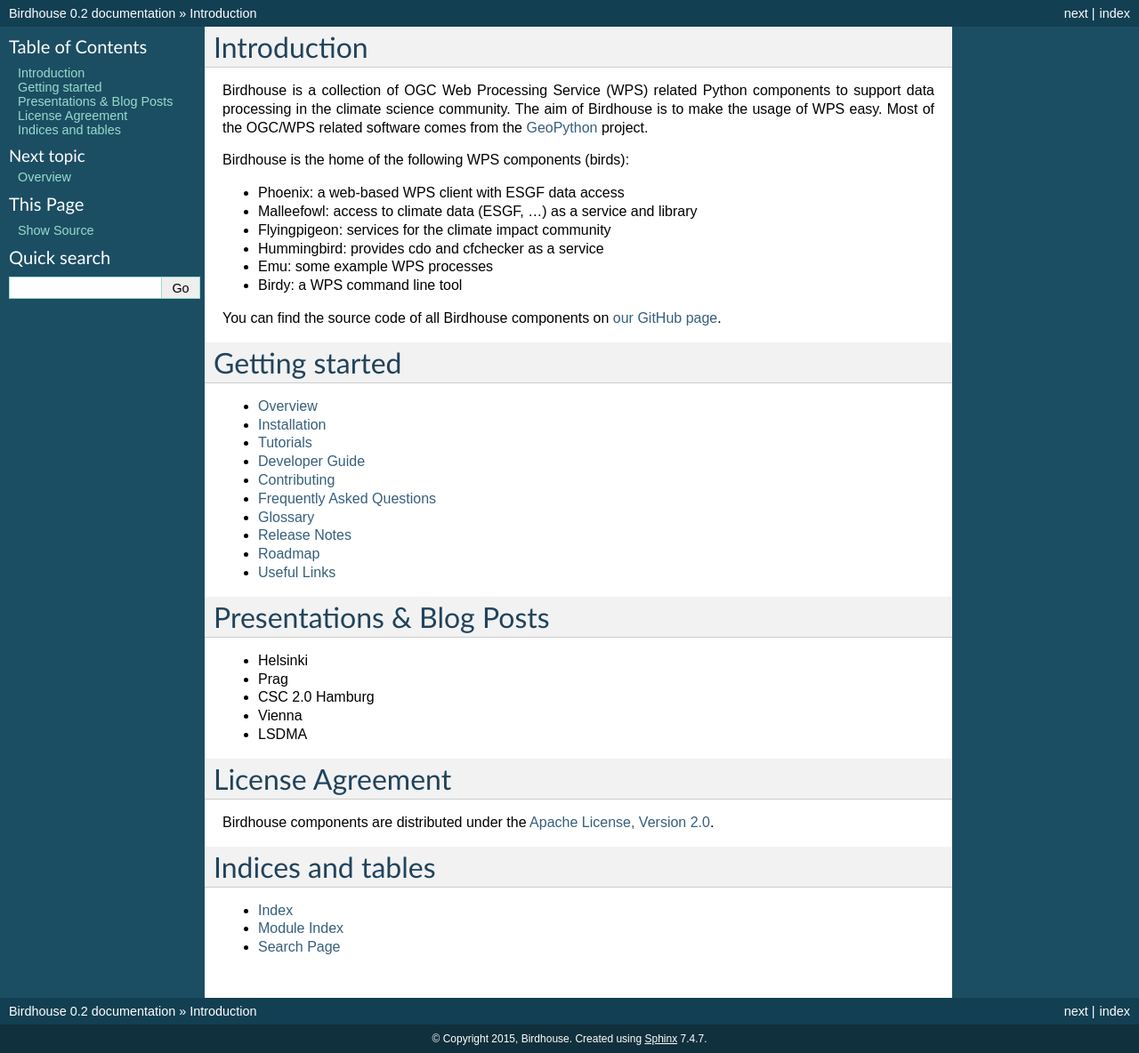
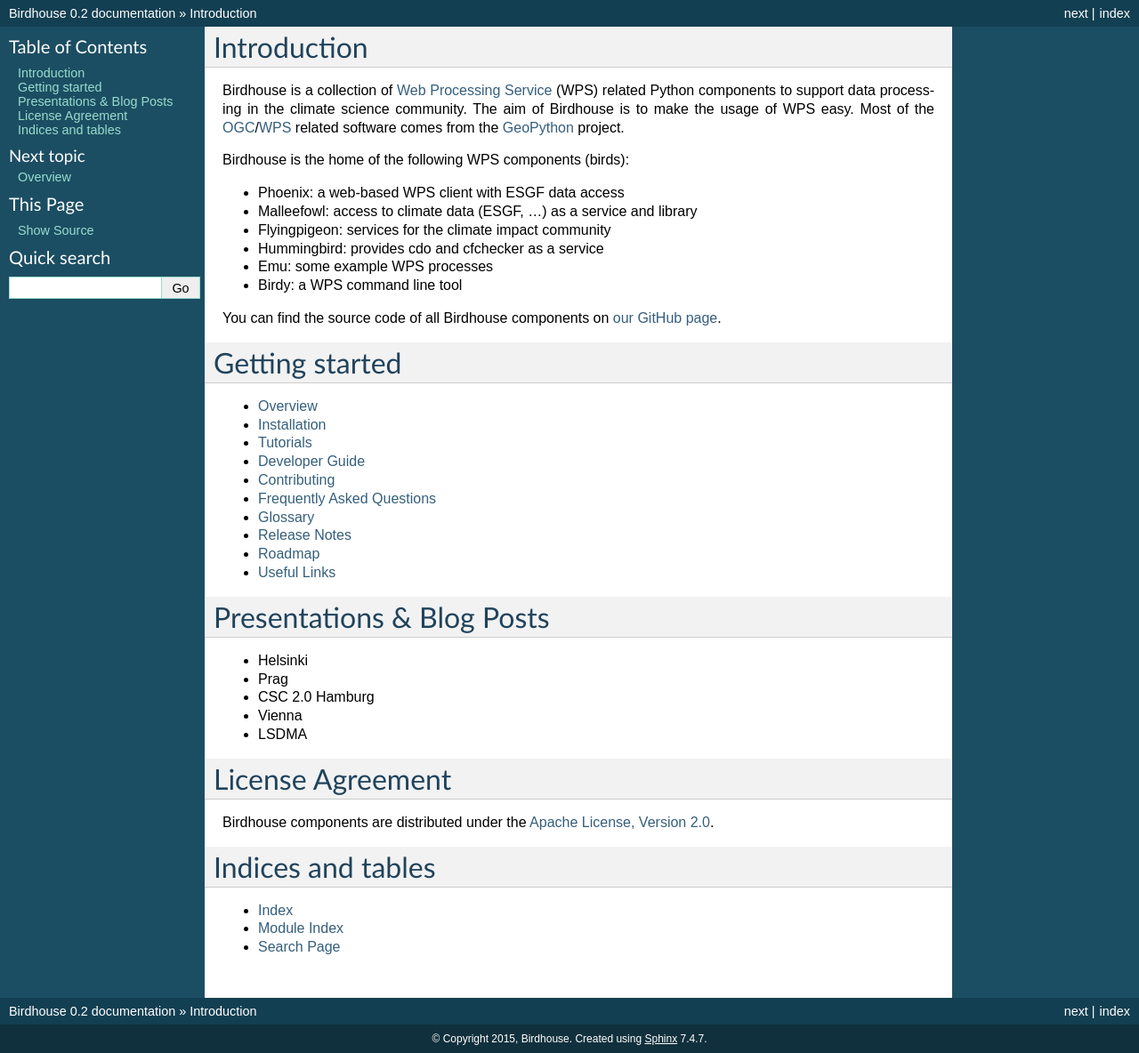
Before and after one commit to bird-house/birdhouse-docs, a Sphinx documentation site: the page built from docs/source/index.rst, in a window 1280 px wide. Shown: the whole page at 89% size. Built offline with Sphinx 7.4.7, drawn with Linux system fonts in a browser that asks for light colours.

Commit message:
update references

```diff
--- a/docs/source/index.rst
+++ b/docs/source/index.rst
@@ -6,10 +6,10 @@
 Introduction
 ============
 
-Birdhouse is a collection of OGC Web Processing Service (WPS) related
+Birdhouse is a collection of :term:`Web Processing Service` (WPS) related
 Python components to support data processing in the climate science
 community. The aim of Birdhouse is to make the usage of WPS easy. Most
-of the OGC/WPS related software comes from the `GeoPython <http://geopython.github.io/>`_ project.
+of the :term:`OGC`/:term:`WPS` related software comes from the :term:`GeoPython` project.
 
 Birdhouse is the home of the following WPS components (birds):
 
```
